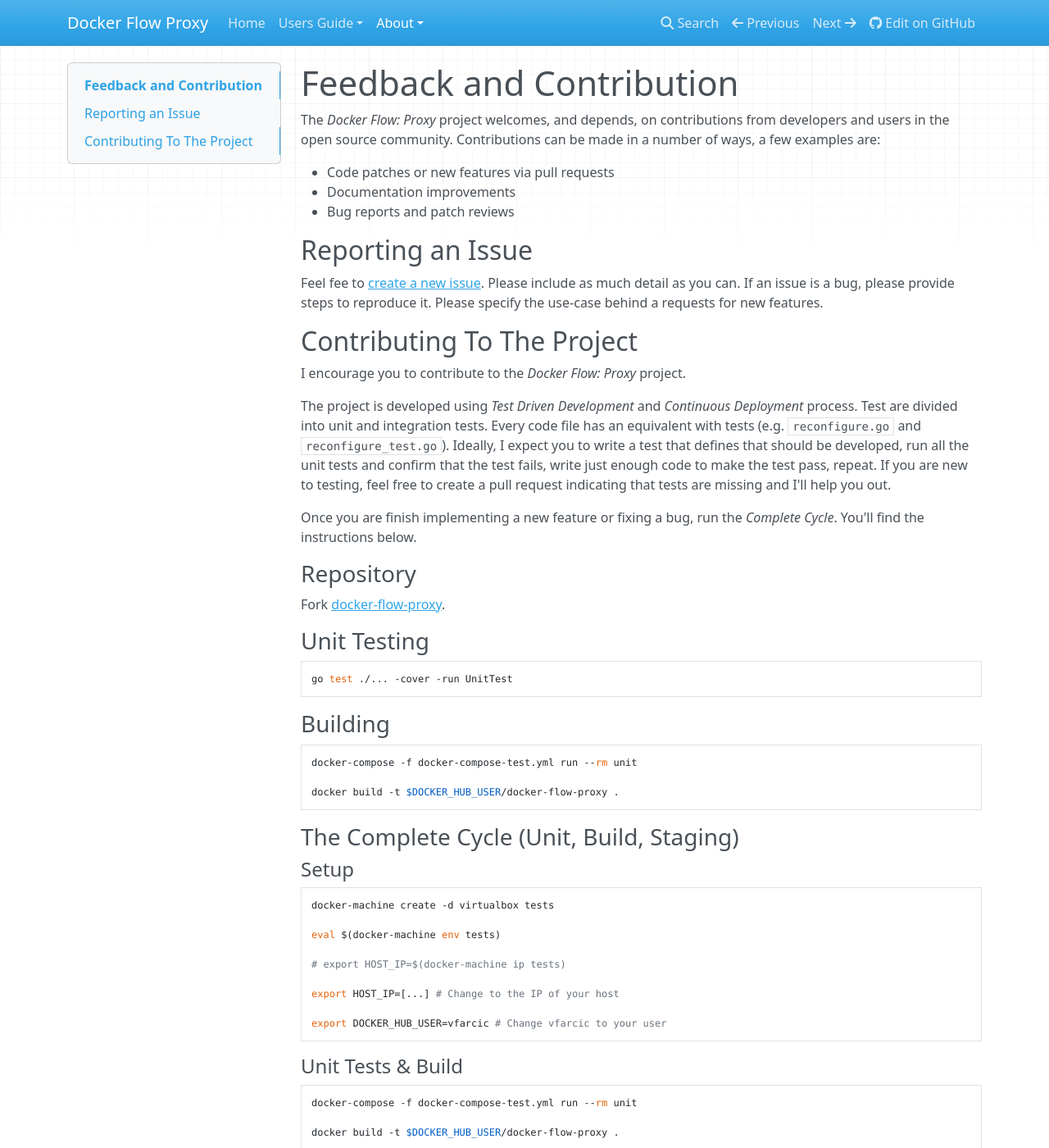
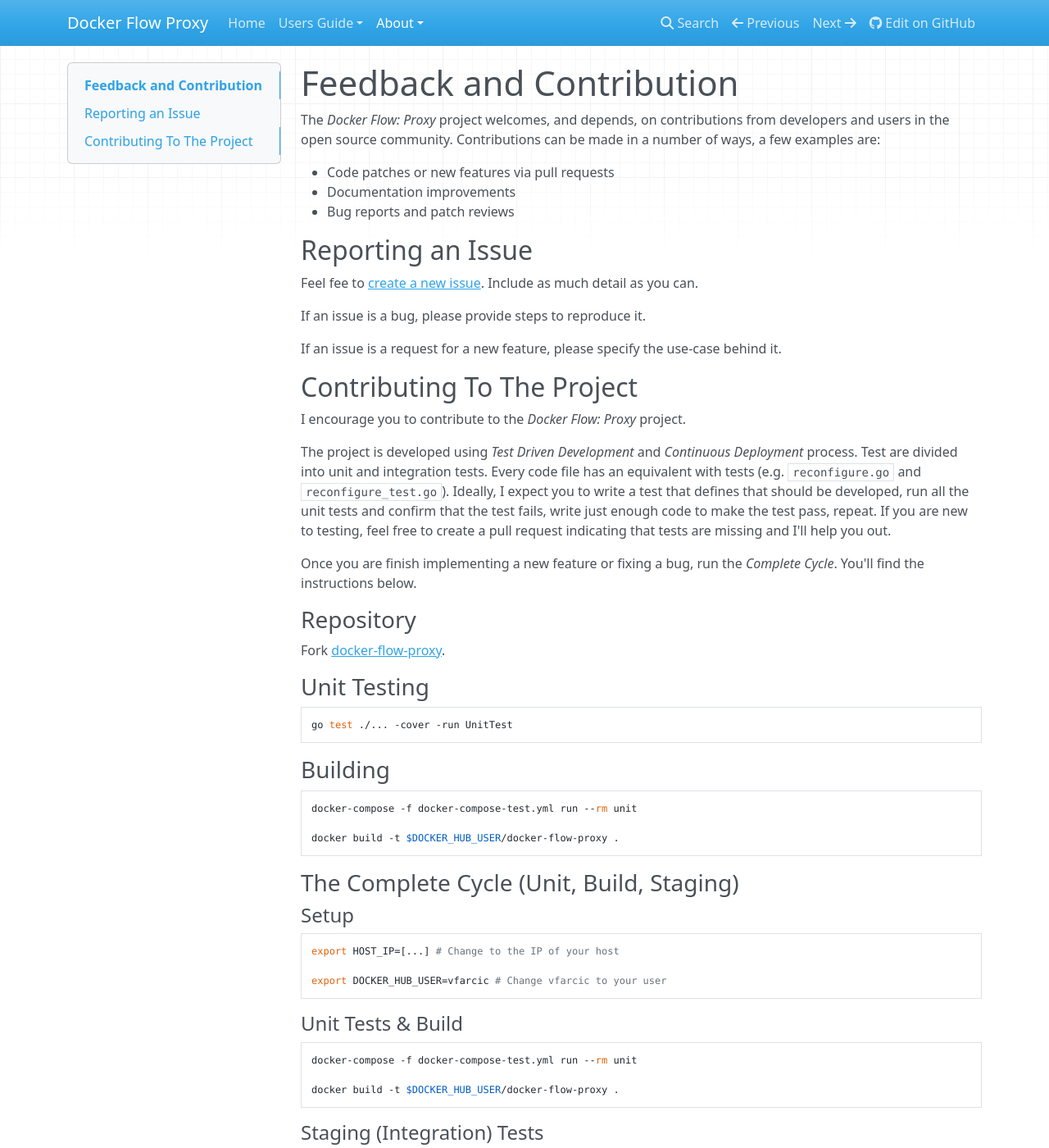
Before and after one commit to docker-flow/docker-flow-proxy, an MkDocs documentation site: the page built from docs/feedback-and-contribution.md, in a window 1280 px wide and 1400 px high. Shown: the whole window at 82% size. Built offline with MkDocs 1.6.1, drawn with Linux system fonts in a browser that asks for light colours; nearby versions of some CDN libraries; old or Windows-style settings are respelled for this version of MkDocs; some of the changed text lies outside the part shown.

````diff
--- a/.travis.yml
+++ b/.travis.yml
@@ -9,7 +9,6 @@ services:
   - docker
 
 script:
-  - ifconfig
   - docker run --rm -v $PWD:/usr/src/myapp -w /usr/src/myapp -v go:/go golang:1.6 bash -c "cd /usr/src/myapp && go get -d -v -t && go test --cover -v ./... --run UnitTest && go build -v -o docker-flow-proxy"
   - docker build -t vfarcic/docker-flow-proxy .
   - docker-compose -f docker-compose-test.yml up -d staging-dep
@@ -25,6 +24,9 @@ after_success:
   - docker login -e $DOCKER_EMAIL -u $DOCKER_USERNAME -p $DOCKER_PASSWORD || false'
   - '[ "${TRAVIS_PULL_REQUEST}" = "false" ] && docker push vfarcic/docker-flow-proxy:${VERSION} || false'
   - '[ "${TRAVIS_PULL_REQUEST}" = "false" ] && docker push vfarcic/docker-flow-proxy || false'
+  - docker-compose -f docker-compose-test.yml run --rm docs
+  - docker build -t vfarcic/docker-flow-proxy-docs -f Dockerfile.docs .
+  - docker push vfarcic/docker-flow-proxy-docs
 
 branches:
   only:
--- a/docker-compose-test.yml
+++ b/docker-compose-test.yml
@@ -95,3 +95,9 @@ services:
       - 8080
     depends_on:
       - consul
+
+  docs:
+    image: cilerler/mkdocs
+    volumes:
+      - .:/docs
+    command: mkdocs build
--- a/docs/feedback-and-contribution.md
+++ b/docs/feedback-and-contribution.md
@@ -8,7 +8,11 @@ The *Docker Flow: Proxy* project welcomes, and depends, on contributions from de
 
 ## Reporting an Issue
 
-Feel fee to [create a new issue](https://github.com/vfarcic/docker-flow-proxy/issues). Please include as much detail as you can. If an issue is a bug, please provide steps to reproduce it. Please specify the use-case behind a requests for new features.
+Feel fee to [create a new issue](https://github.com/vfarcic/docker-flow-proxy/issues). Include as much detail as you can.
+
+If an issue is a bug, please provide steps to reproduce it.
+
+If an issue is a request for a new feature, please specify the use-case behind it.
 
 ## Contributing To The Project
 
@@ -41,12 +45,6 @@ docker build -t $DOCKER_HUB_USER/docker-flow-proxy .
 #### Setup
 
 ```bash
-docker-machine create -d virtualbox tests
-
-eval $(docker-machine env tests)
-
-# export HOST_IP=$(docker-machine ip tests)
-
 export HOST_IP=[...] # Change to the IP of your host
 
 export DOCKER_HUB_USER=vfarcic # Change vfarcic to your user
@@ -76,12 +74,6 @@ docker push $DOCKER_HUB_USER/docker-flow-proxy:beta
 docker-compose -f docker-compose-test.yml run --rm staging-swarm
 ```
 
-#### Cleanup
-
-```bash
-docker-machine rm -f tests
-```
-
 ### Pull Request
 
 Once the feature is done, create a pull request.
````
Also changed, not shown: docs/README.md (+1 -1 lines).
